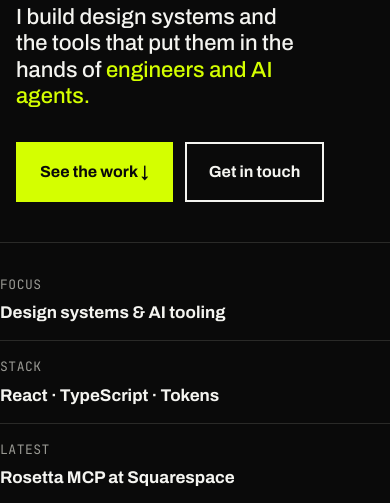
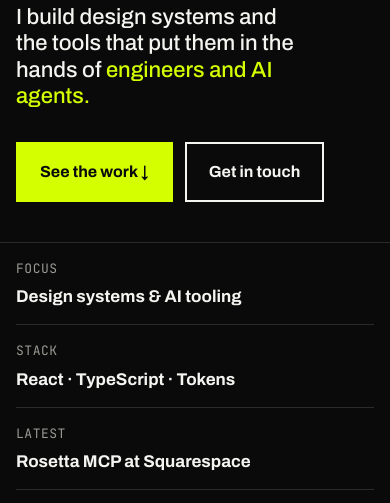
Before and after one commit to itskarl/karlrodulfo.com, a plain HTML site: page index.html in a window 390 px wide. Shown: the part 275-778 px from the top of the page. Drawn offline with Linux system fonts and the light colour scheme.

Commit message:
Fix at-a-glance strip losing its left gutter
The .info div rules also matched the .wrap container, stripping its
left padding. Scope them to the list items.

Co-Authored-By: Claude Opus 5.5 <noreply@anthropic.com>

```diff
--- a/index.html
+++ b/index.html
@@ -91,8 +91,8 @@
   /* Info strip */
   .info { border-block: 1px solid var(--line); }
   .info dl { display: grid; grid-template-columns: repeat(4, 1fr); }
-  .info div { padding: 22px 24px 24px; border-left: 1px solid var(--line); }
-  .info div:first-child { border-left: none; padding-left: 0; }
+  .info dl > div { padding: 22px 24px 24px; border-left: 1px solid var(--line); }
+  .info dl > div:first-child { border-left: none; padding-left: 0; }
   .info dt { color: var(--muted); margin-bottom: 8px; }
   .info dd { font-weight: 700; font-size: clamp(17px, 1.5vw, 21px); line-height: 1.3; }
   .info .status { display: inline-flex; align-items: center; gap: 10px; }
@@ -200,8 +200,8 @@
 
   @media (max-width: 900px) {
     .info dl { grid-template-columns: 1fr 1fr; }
-    .info div:nth-child(3) { border-left: none; padding-left: 0; }
-    .info div:nth-child(n+3) { border-top: 1px solid var(--line); }
+    .info dl > div:nth-child(3) { border-left: none; padding-left: 0; }
+    .info dl > div:nth-child(n+3) { border-top: 1px solid var(--line); }
     .hero-foot, .project, .role { grid-template-columns: 1fr; }
     .cta { justify-content: flex-start; }
     .project { gap: 16px; }
@@ -215,8 +215,8 @@
   }
   @media (max-width: 560px) {
     .info dl { grid-template-columns: 1fr; }
-    .info div { border-left: none; padding: 16px 0; }
-    .info div + div { border-top: 1px solid var(--line); }
+    .info dl > div { border-left: none; padding: 16px 0; }
+    .info dl > div + div { border-top: 1px solid var(--line); }
     nav ul li:not(:last-child) { display: none; }
     h1 .outline { -webkit-text-stroke-width: 1.5px; }
     .role li { font-size: 18px; }
```
